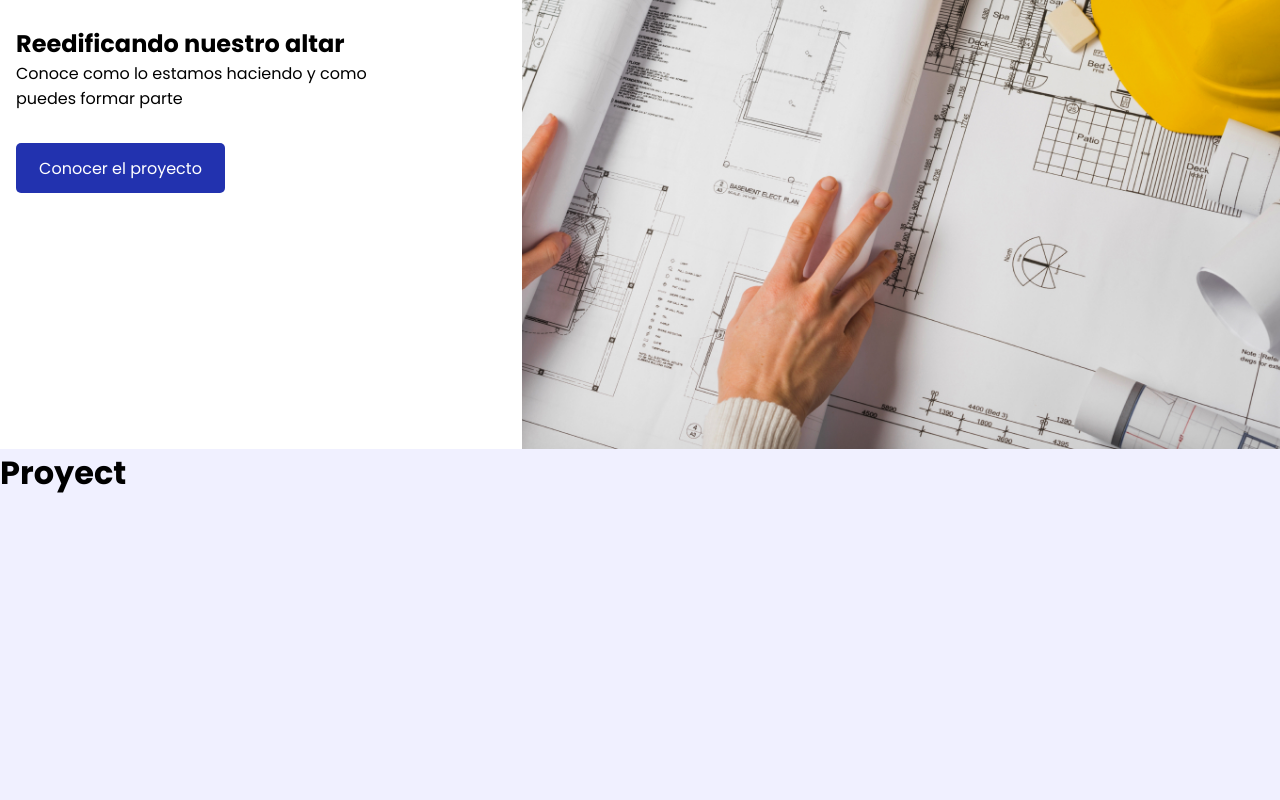
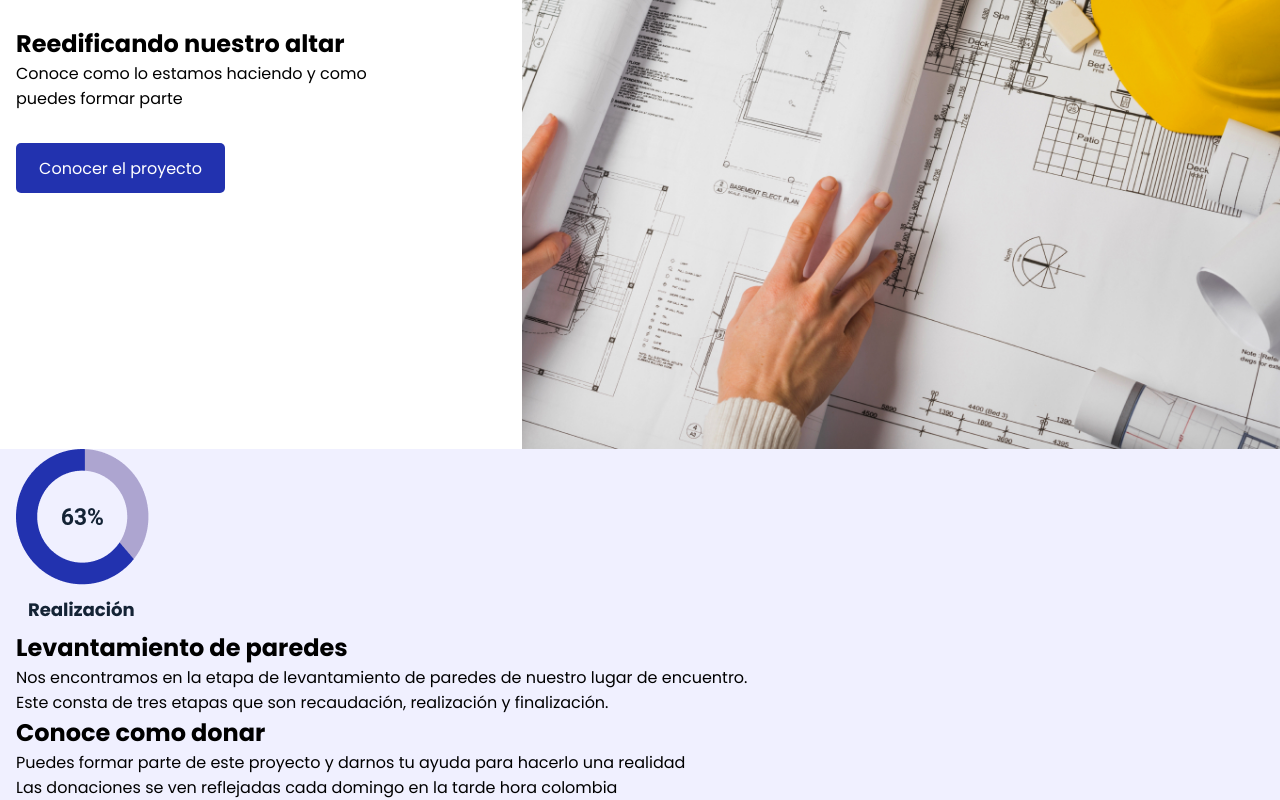
Before and after one commit to pdromoreno7/church-plaza-donaciones, a React (Create React App) app: page / in a window 1280 px wide. Shown: the part 229-1029 px from the top of the page. Before the commit the page ends 800 px from the top, so only its background shows below. Built offline with nearby package versions, Linux system fonts and the light colour scheme.

Commit message:
Añadimos imgProyect y terminamos estrutura html en proyectsection

```diff
--- a/src/components/ProyectSection.jsx
+++ b/src/components/ProyectSection.jsx
@@ -1,9 +1,36 @@
 import React from "react";
+import ProyectImg from "../assets/proyect__info-img.png";
 
 export function ProyectSection() {
   return (
     <div>
-      <h1>Proyect</h1>
+      <div className="bd-container proyect__main">
+        <div className="proyect__info">
+          <div>
+            <figure>
+              <img src={ProyectImg} alt="" />
+            </figure>
+            <div>
+              <h2>Levantamiento de paredes</h2>
+              <p>
+                Nos encontramos en la etapa de levantamiento de paredes de
+                nuestro lugar de encuentro. <br />
+                Este consta de tres etapas que son recaudación, realización y
+                finalización.
+              </p>
+            </div>
+          </div>
+          <div>
+            <h2>Conoce como donar</h2>
+            <p>
+              Puedes formar parte de este proyecto y darnos tu ayuda para
+              hacerlo una realidad <br />
+              Las donaciones se ven reflejadas cada domingo en la tarde hora
+              colombia
+            </p>
+          </div>
+        </div>
+      </div>
     </div>
   );
 }
```
Also changed, not shown: src/assets/proyect__info-img.png (added).
